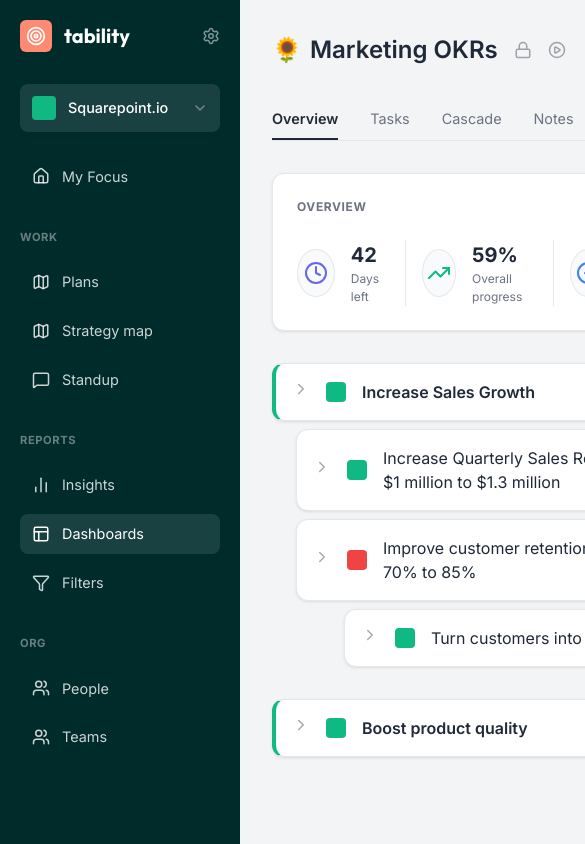
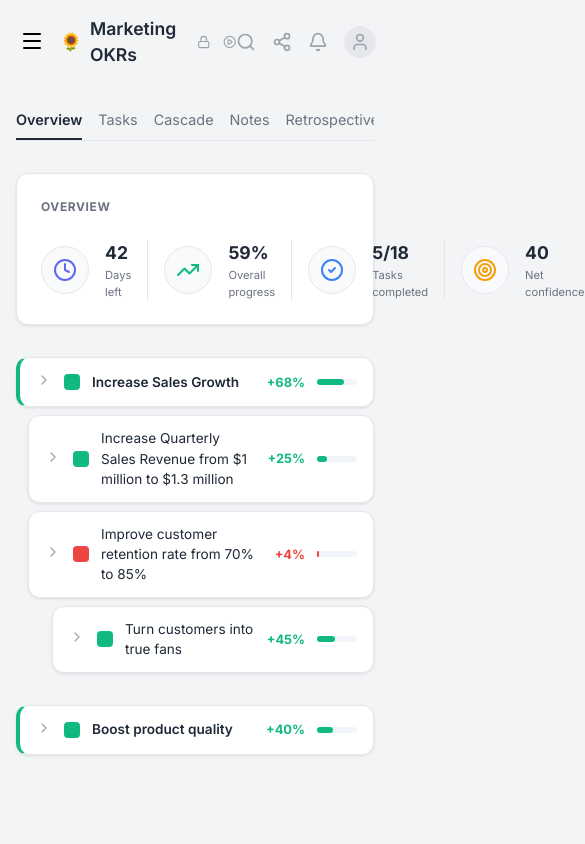
Before and after one commit to nttminh178/okr, a React (Vite) app: page / in a window 390 px wide. Shown: the top 844 px of the page, 585 px wide, since content can reach past the window. Built offline with nearby package versions, Linux system fonts and the light colour scheme.

Commit message:
Implement mobile responsiveness and hamburger menu

```diff
--- a/src/App.tsx
+++ b/src/App.tsx
@@ -1,4 +1,4 @@
-import React, { useState } from 'react';
+import React, { useState, useEffect } from 'react';
 import {
   Bell,
   Search,
@@ -12,7 +12,8 @@
   Lock,
   PlayCircle,
   HelpCircle,
-  MoreHorizontal
+  MoreHorizontal,
+  Menu
 } from 'lucide-react';
 import {
   LineChart,
@@ -98,16 +99,32 @@
 
 function App() {
   const [view, setView] = useState<'list' | 'dashboard'>('list');
+  const [isSidebarOpen, setIsSidebarOpen] = useState(false);
+  const [isMobile, setIsMobile] = useState(window.innerWidth <= 1024);
+
+  useEffect(() => {
+    const handleResize = () => {
+      const mobile = window.innerWidth <= 1024;
+      setIsMobile(mobile);
+      if (!mobile) setIsSidebarOpen(true);
+      else setIsSidebarOpen(false);
+    };
+    window.addEventListener('resize', handleResize);
+    handleResize();
+    return () => window.removeEventListener('resize', handleResize);
+  }, []);
 
   return (
     <div style={{ display: 'flex', minHeight: '100vh' }}>
-      <Sidebar />
+      <Sidebar isOpen={isSidebarOpen} onClose={() => setIsSidebarOpen(false)} />
       <main style={{
-        marginLeft: 'var(--sidebar-width)',
+        marginLeft: isMobile ? 0 : 'var(--sidebar-width)',
         flex: 1,
-        padding: '2rem',
+        padding: isMobile ? '1rem' : '2rem',
         maxWidth: '1200px',
-        margin: '0 auto 0 var(--sidebar-width)'
+        margin: isMobile ? '0 auto' : '0 auto 0 var(--sidebar-width)',
+        width: '100%',
+        transition: 'margin-left 0.3s'
       }}>
         {/* Header */}
         <header style={{
@@ -116,15 +133,22 @@
           alignItems: 'center',
           marginBottom: '2rem'
         }}>
-          <div style={{ display: 'flex', alignItems: 'center', gap: '1rem' }}>
-            <div style={{ fontSize: '1.5rem', fontWeight: 600, display: 'flex', alignItems: 'center', gap: '0.5rem' }}>
+          <div style={{ display: 'flex', alignItems: 'center', gap: '0.75rem' }}>
+            <button
+              className="mobile-only"
+              onClick={() => setIsSidebarOpen(true)}
+              style={{ background: 'none', border: 'none', padding: 4, cursor: 'pointer' }}
+            >
+              <Menu size={24} />
+            </button>
+            <div style={{ fontSize: isMobile ? '1.1rem' : '1.5rem', fontWeight: 600, display: 'flex', alignItems: 'center', gap: '0.5rem' }}>
               <span role="img" aria-label="market">🌻</span> Marketing OKRs
             </div>
-            <Lock size={18} style={{ opacity: 0.4 }} />
-            <PlayCircle size={18} style={{ opacity: 0.4 }} />
+            <Lock size={18} style={{ opacity: 0.4 }} className="desktop-only" />
+            <PlayCircle size={18} style={{ opacity: 0.4 }} className="desktop-only" />
           </div>
           <div style={{ display: 'flex', alignItems: 'center', gap: '1rem' }}>
-            <Search size={20} style={{ opacity: 0.4 }} />
+            <Search size={20} style={{ opacity: 0.4 }} className="desktop-only" />
             <Share2 size={20} style={{ opacity: 0.4 }} />
             <Bell size={20} style={{ opacity: 0.4 }} />
             <div style={{
@@ -144,11 +168,14 @@
         {/* Tabs */}
         <div style={{
           display: 'flex',
-          gap: '2rem',
+          gap: isMobile ? '1rem' : '2rem',
           borderBottom: '1px solid var(--border)',
           marginBottom: '2rem',
           fontSize: '0.9rem',
-          color: 'var(--text-muted)'
+          color: 'var(--text-muted)',
+          overflowX: 'auto',
+          whiteSpace: 'nowrap',
+          scrollbarWidth: 'none'
         }}>
           {['Overview', 'Tasks', 'Cascade', 'Notes', 'Retrospectives'].map((tab) => (
             <div
@@ -184,7 +211,7 @@
             {/* Overview Stats */}
             <section className="card" style={{ marginBottom: '2rem' }}>
               <div style={{ fontSize: '0.75rem', fontWeight: 700, color: 'var(--text-muted)', marginBottom: '1.5rem', letterSpacing: '0.05em' }}>OVERVIEW</div>
-              <div style={{ display: 'grid', gridTemplateColumns: 'repeat(4, 1fr)', gap: '1rem' }}>
+              <div className="stats-grid" style={{ display: 'grid', gridTemplateColumns: 'repeat(4, 1fr)', gap: '1rem' }}>
                 <StatItem icon={<Clock color="#6366f1" />} value={mockStats.daysLeft} label="Days left" />
                 <StatItem icon={<TrendingUp color="#10b981" />} value={`${mockStats.overallProgress}%`} label="Overall progress" />
                 <StatItem icon={<CheckCircle2 color="#3b82f6" />} value={mockStats.tasksCompleted} label="Tasks completed" />
@@ -195,7 +222,7 @@
             {/* OKR List */}
             <section style={{ display: 'flex', flexDirection: 'column', gap: '1.5rem' }}>
               {mockOKRs.map(okr => (
-                <OKRItem key={okr.id} okr={okr} />
+                <OKRItem key={okr.id} okr={okr} isMobile={isMobile} />
               ))}
             </section>
           </>
@@ -208,7 +235,7 @@
 }
 
 const DashboardView = () => (
-  <div style={{ display: 'grid', gridTemplateColumns: '1fr 1fr', gap: '1.5rem' }}>
+  <div className="charts-grid" style={{ display: 'grid', gridTemplateColumns: '1fr 1fr', gap: '1.5rem' }}>
     <div className="card">
       <div style={{ display: 'flex', justifyContent: 'space-between', marginBottom: '1rem' }}>
         <h3 style={{ fontSize: '1rem' }}>Progress Over Time</h3>
@@ -252,13 +279,13 @@
       <div style={{ display: 'flex', flexDirection: 'column', gap: '1rem' }}>
         {[1, 2].map(i => (
           <div key={i} style={{ display: 'flex', gap: '1rem', paddingBottom: '1rem', borderBottom: '1px solid var(--border)' }}>
-            <div style={{ width: 40, height: 40, background: '#e5e7eb', borderRadius: '50%' }} />
+            <div style={{ width: 40, height: 40, background: '#e5e7eb', borderRadius: '50%', flexShrink: 0 }} />
             <div style={{ flex: 1 }}>
               <div style={{ display: 'flex', justifyContent: 'space-between' }}>
-                <span style={{ fontWeight: 600 }}>Clara Collins</span>
-                <span style={{ fontSize: '0.8rem', color: 'var(--text-muted)' }}>2 hours ago</span>
+                <span style={{ fontWeight: 600, fontSize: '0.9rem' }}>Clara Collins</span>
+                <span style={{ fontSize: '0.75rem', color: 'var(--text-muted)' }}>2h ago</span>
               </div>
-              <p style={{ fontSize: '0.9rem', color: 'var(--text-muted)', marginTop: '0.25rem' }}>
+              <p style={{ fontSize: '0.85rem', color: 'var(--text-muted)', marginTop: '0.25rem' }}>
                 We're back on track with our lead target after a slow start. New, high-performing affiliates have boosted our lead volume...
               </p>
             </div>
@@ -270,8 +297,8 @@
 );
 
 const StatItem = ({ icon, value, label }: { icon: React.ReactNode, value: any, label: string }) => (
-  <div style={{ display: 'flex', alignItems: 'center', gap: '1rem', borderRight: '1px solid var(--border)', paddingRight: '1rem' }}>
-    <div style={{
+  <div className="stat-item" style={{ display: 'flex', alignItems: 'center', gap: '1rem', borderRight: '1px solid var(--border)', paddingRight: '1rem' }}>
+    <div className="icon-wrapper" style={{
       width: 48,
       height: 48,
       borderRadius: '50%',
@@ -279,46 +306,49 @@
       display: 'flex',
       alignItems: 'center',
       justifyContent: 'center',
-      border: '1px solid var(--border)'
+      border: '1px solid var(--border)',
+      flexShrink: 0
     }}>
       {icon}
     </div>
     <div>
-      <div style={{ fontSize: '1.25rem', fontWeight: 700 }}>{value}</div>
-      <div style={{ fontSize: '0.75rem', color: 'var(--text-muted)' }}>{label}</div>
+      <div style={{ fontSize: '1.1rem', fontWeight: 700 }}>{value}</div>
+      <div style={{ fontSize: '0.7rem', color: 'var(--text-muted)' }}>{label}</div>
     </div>
   </div>
 );
 
-const OKRItem = ({ okr, depth = 0 }: { okr: OKR, depth?: number }) => {
+const OKRItem = ({ okr, depth = 0, isMobile = false }: { okr: OKR, depth?: number, isMobile?: boolean }) => {
   const isObjective = okr.type === 'objective';
+  const paddingLeft = isMobile ? depth * 12 : depth * 24;
 
   return (
-    <div style={{ marginLeft: depth * 24 }}>
+    <div style={{ marginLeft: paddingLeft }}>
       <div className="card" style={{
-        padding: '1rem',
+        padding: '0.75rem 1rem',
         marginBottom: '0.5rem',
         display: 'flex',
         alignItems: 'center',
-        gap: '1rem',
+        gap: '0.75rem',
         borderLeft: isObjective ? `4px solid ${okr.status === 'at-risk' ? 'var(--danger)' : 'var(--success)'}` : '1px solid var(--border)'
       }}>
-        <div style={{ opacity: 0.4 }}><ChevronRight size={18} /></div>
+        <div style={{ opacity: 0.4 }}><ChevronRight size={16} /></div>
         <div style={{
-          width: 20,
-          height: 20,
+          width: 16,
+          height: 16,
           borderRadius: 4,
-          background: okr.status === 'at-risk' ? 'var(--danger)' : 'var(--success)'
+          background: okr.status === 'at-risk' ? 'var(--danger)' : 'var(--success)',
+          flexShrink: 0
         }} />
-        <div style={{ flex: 1, fontWeight: isObjective ? 600 : 400 }}>{okr.title}</div>
-        <div style={{ display: 'flex', alignItems: 'center', gap: '1rem' }}>
+        <div style={{ flex: 1, fontWeight: isObjective ? 600 : 400, fontSize: isMobile ? '0.85rem' : '1rem' }}>{okr.title}</div>
+        <div style={{ display: 'flex', alignItems: 'center', gap: '0.75rem' }}>
           <div style={{
             width: 24,
             height: 24,
             background: '#e5e7eb',
             borderRadius: '50%',
-            fontSize: '0.7rem',
-            display: 'flex',
+            fontSize: '0.65rem',
+            display: isMobile ? 'none' : 'flex',
             alignItems: 'center',
             justifyContent: 'center'
           }}>
@@ -328,11 +358,10 @@
             color: okr.status === 'at-risk' ? 'var(--danger)' : 'var(--success)',
             fontWeight: 700,
             fontSize: '0.8rem',
-            width: 40
           }}>
             +{okr.progress}%
           </div>
-          <div style={{ width: 80, height: 6, background: '#f1f5f9', borderRadius: 10 }}>
+          <div style={{ width: isMobile ? 40 : 80, height: 6, background: '#f1f5f9', borderRadius: 10 }}>
             <div style={{
               width: `${okr.progress}%`,
               height: '100%',
@@ -343,7 +372,7 @@
         </div>
       </div>
       {okr.children?.map(child => (
-        <OKRItem key={child.id} okr={child} depth={depth + 1} />
+        <OKRItem key={child.id} okr={child} depth={depth + 1} isMobile={isMobile} />
       ))}
     </div>
   );
--- a/src/components/Sidebar.tsx
+++ b/src/components/Sidebar.tsx
@@ -9,13 +9,24 @@
     Users,
     Settings,
     ChevronDown,
-    Target
+    Target,
+    X
 } from 'lucide-react';
 
-const Sidebar = () => {
+interface SidebarProps {
+    isOpen?: boolean;
+    onClose?: () => void;
+}
+
+const Sidebar = ({ isOpen, onClose }: SidebarProps) => {
     return (
+        <>
+            <div
+                className={`sidebar-overlay ${isOpen ? 'open' : ''}`}
+                onClick={onClose}
+            />
             <div style={{
-            width: 'var(--sidebar-width)',
+                width: '240px',
                 height: '100vh',
                 backgroundColor: 'var(--primary-dark)',
                 color: 'rgba(255, 255, 255, 0.8)',
@@ -24,7 +35,11 @@
                 padding: '1.25rem',
                 position: 'fixed',
                 left: 0,
-            top: 0
+                top: 0,
+                zIndex: 50,
+                transform: isOpen ? 'translateX(0)' : 'translateX(-100%)',
+                transition: 'transform 0.3s ease-in-out',
+                boxShadow: isOpen ? '10px 0 30px rgba(0,0,0,0.3)' : 'none'
             }}>
                 <div className="brand" style={{
                     display: 'flex',
@@ -47,7 +62,15 @@
                         <Target size={20} color="white" />
                     </div>
                     tability
-                <Settings size={18} style={{ marginLeft: 'auto', opacity: 0.5 }} />
+                    <div style={{ marginLeft: 'auto', display: 'flex', gap: '0.5rem', alignItems: 'center' }}>
+                        <Settings size={18} style={{ opacity: 0.5 }} className="desktop-only" />
+                        <X
+                            size={20}
+                            className="mobile-only"
+                            onClick={onClose}
+                            style={{ cursor: 'pointer', opacity: 0.8 }}
+                        />
+                    </div>
                 </div>
 
                 <div style={{
@@ -83,6 +106,7 @@
                     <SidebarItem icon={<Users size={18} />} label="Teams" />
                 </nav>
             </div>
+        </>
     );
 };
 
```
Lines whose indentation alone changed are shown as unchanged.
